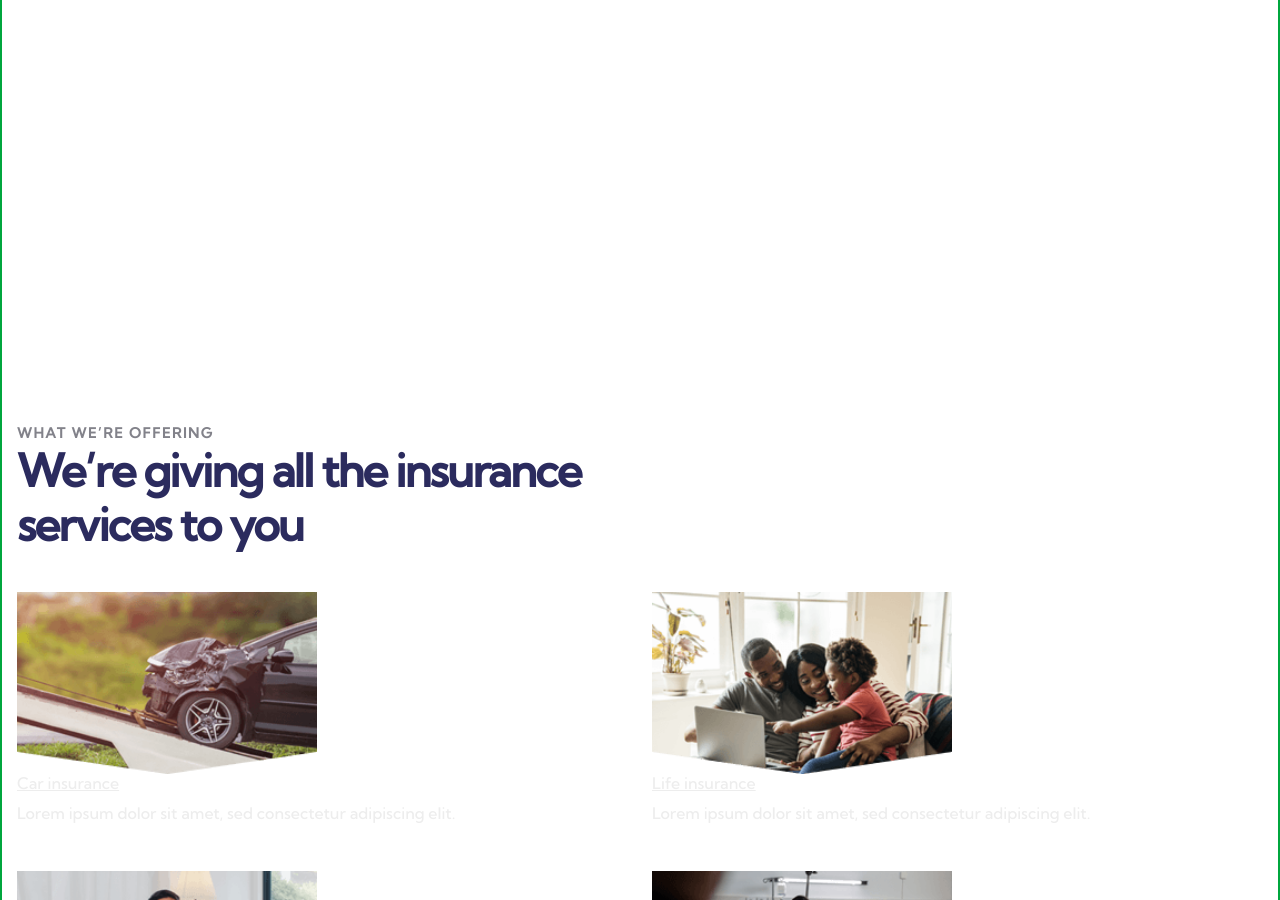
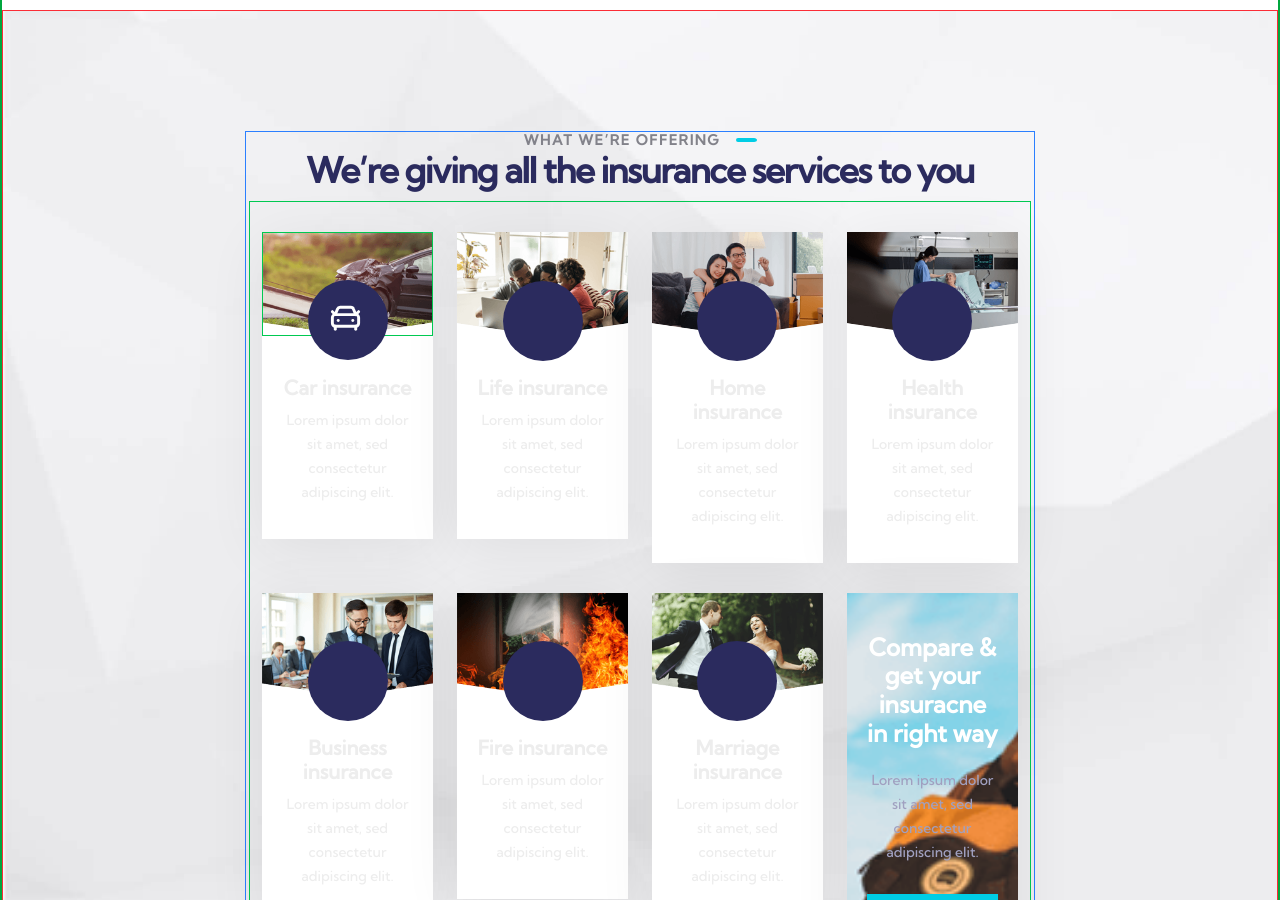
Before and after one commit to eusoncode/insure, a Next.js app in the folder frontend/: page / in a window 1280 px wide. Shown: the part 1900-2800 px from the top of the page. Built offline with nearby package versions, Linux system fonts and the light colour scheme.

Commit message:
still updating the offering section

```diff
--- a/frontend/src/components/body_section/offering_section.tsx
+++ b/frontend/src/components/body_section/offering_section.tsx
@@ -1,5 +1,6 @@
+import "../../styles/offering/HeroSection.css";
 import Image from "next/image";
-import insurance_bg_1 from "@/assets/offering/insurace-bg-1.jpg"
+import insurance_bg_1 from "@/assets/offering/insurace-bg-1.jpg";
 import service_1 from "@/assets/offering/service-1.png";
 import service_2 from "@/assets/offering/service-2.png";
 import service_3 from "@/assets/offering/service-3.png";
@@ -9,22 +10,29 @@ import service_6 from "@/assets/offering/service-6.png";
 import service_7 from "@/assets/offering/service-7.png";
 // import service_featured from "@/assets/offering/service-featured.png";
 import service_featured from "@/assets/offering/service-8.png";
+import { CarFront } from "lucide-react";
 // import service_8 from "@/assets/offering/service-8.png";
 
 export default function Offering_section() {
+
+  const iconSize = 35;
+
   return (
     <section
-      className="service-one service-home-one pt-120 pb-120"
-      style={{ backgroundImage: `url(${insurance_bg_1})` }}
+      className="service-one service-home-one pt-120 pb-120  border border-red-500"
+      style={{ backgroundImage: `url(${insurance_bg_1.src})` }}
     >
-      <div className="container">
+      <div className="container border border-blue-500">
         <div className="sec-title">
-          <h6 className="sec-title__tagline">what we’re offering</h6>
+          <div className="flex flex-row gap-4 justify-center items-center">
+            <h6 className="sec-title__tagline">what we’re offering</h6>
+            <div className="border-2 border-base-didi w-5 rounded-2xl"></div>
+          </div>
           <h3 className="sec-title__title">
             We’re giving all the insurance <br /> services to you
           </h3>
         </div>
-        <div className="row gutter-y-30">
+        <div className="row gutter-y-30 border border-green-500">
           <div className="col-md-6 col-lg-3">
             <div
               className="service-card wow fadeInUp animated"
@@ -37,7 +45,7 @@ export default function Offering_section() {
                 animationName: "fadeInUp",
               }}
             >
-              <div className="service-card__image">
+              <div className="service-card__image border border-green-500">
                 <Image
                   src={service_1}
                   alt="Car insurance"
@@ -45,7 +53,8 @@ export default function Offering_section() {
                   height={200}
                 />
                 <div className="service-card__icon">
-                  <i className="icon-car-1"></i>
+                  {/* <i className="icon-car-1"></i> */}
+                  <CarFront size={iconSize} className="relative left-5 top-5" />
                 </div>
               </div>
               <div className="service-card__content">
@@ -271,8 +280,7 @@ export default function Offering_section() {
               <div
                 className="service-card__bg"
                 style={{
-                  backgroundImage:
-                    `url(${service_featured})`
+                  backgroundImage: `url(${service_featured.src})`,
                 }}
               ></div>
               <div className="service-card__content">
--- a/frontend/src/styles/offering/HeroSection.css
+++ b/frontend/src/styles/offering/HeroSection.css
@@ -16,13 +16,13 @@
 }
 
 inline-style {
-    background-image: url("assets/images/backgrounds/insurace-bg-1.jpg");
+    background-image: url("@/assets/offering/insurace-bg-1.jpg");
 }
 
 .container {
      --bs-gutter-x: 1.5rem;
      --bs-gutter-y: 0;
-     width: 100%;
+     width: 62%;
      padding-right: calc(var(--bs-gutter-x) * .5);
      padding-left: calc(var(--bs-gutter-x) * .5);
      margin-right: auto;
@@ -72,7 +72,7 @@ inline-style {
      display: inline-block;
      transform: translateY(-50%);
      border-radius: 1.5px;
-     background-color: var(--modins-base);
+     background-color: var(--modins-base, #00cde5);
 }
 
  h3 {
@@ -112,8 +112,8 @@ inline-style {
 
 .row > * {
      flex-shrink: 0;
-     width: 100%;
-     max-width: 100%;
+     /* width: 100%;
+     max-width: 100%; */
      padding-right: calc(var(--bs-gutter-x) * .5);
      padding-left: calc(var(--bs-gutter-x) * .5);
      margin-top: var(--bs-gutter-y);
@@ -144,7 +144,7 @@ inline-style {
 
 .service-card {
      box-shadow: rgba(0, 0, 0, 0.07) 0px 10px 60px 0px;
-     background-color: var(--modins-white, #fff);
+     background-color: var(--modins-white, #ffffff);
      text-align: center;
 }
 
@@ -178,7 +178,7 @@ inline-style {
      width: 100%;
      height: 100%;
      z-index: -1;
-     background-color: var(--modins-base);
+     background-color: var(--modins-base, #00cde5);
      clip-path: polygon(0px 0px, 100% 0px, 100% 30%, 100% 88%, 50% 100%, 50% 100%, 0px 88%, 0% 30%);
      transition: 0.3s;
      opacity: 0;
@@ -202,10 +202,10 @@ img {
      left: 0px;
      right: 0px;
      margin: 0px auto;
-     color: var(--modins-white);
+     color: var(--modins-white, #ffffff);
      line-height: 80px;
      border-radius: 50%;
-     background-color: var(--modins-primary);
+     background-color: var(--modins-primary, #2b2b5e);
      z-index: 2;
 }
 
@@ -216,9 +216,16 @@ img {
      width: 100%;
      height: 100%;
      border-radius: 50%;
-     background-color: var(--modins-base);
+     background-color: var(--modins-base, #00cde5);
      z-index: -1;
      transform: scale(0);
+     transition: 0.3s;
+}
+
+.service-card__icon:hover {
+     background-color: var(--modins-base, #00cde5);
+     z-index: 1;
+     transform: scale(1);
      transition: 0.3s;
 }
 
@@ -247,7 +254,7 @@ img {
 
 a {
      color: rgba(var(--bs-link-color-rgb),var(--bs-link-opacity,1));
-     text-decoration: underline;
+     text-decoration: none;
 }
 
 .service-card__title a {
```
